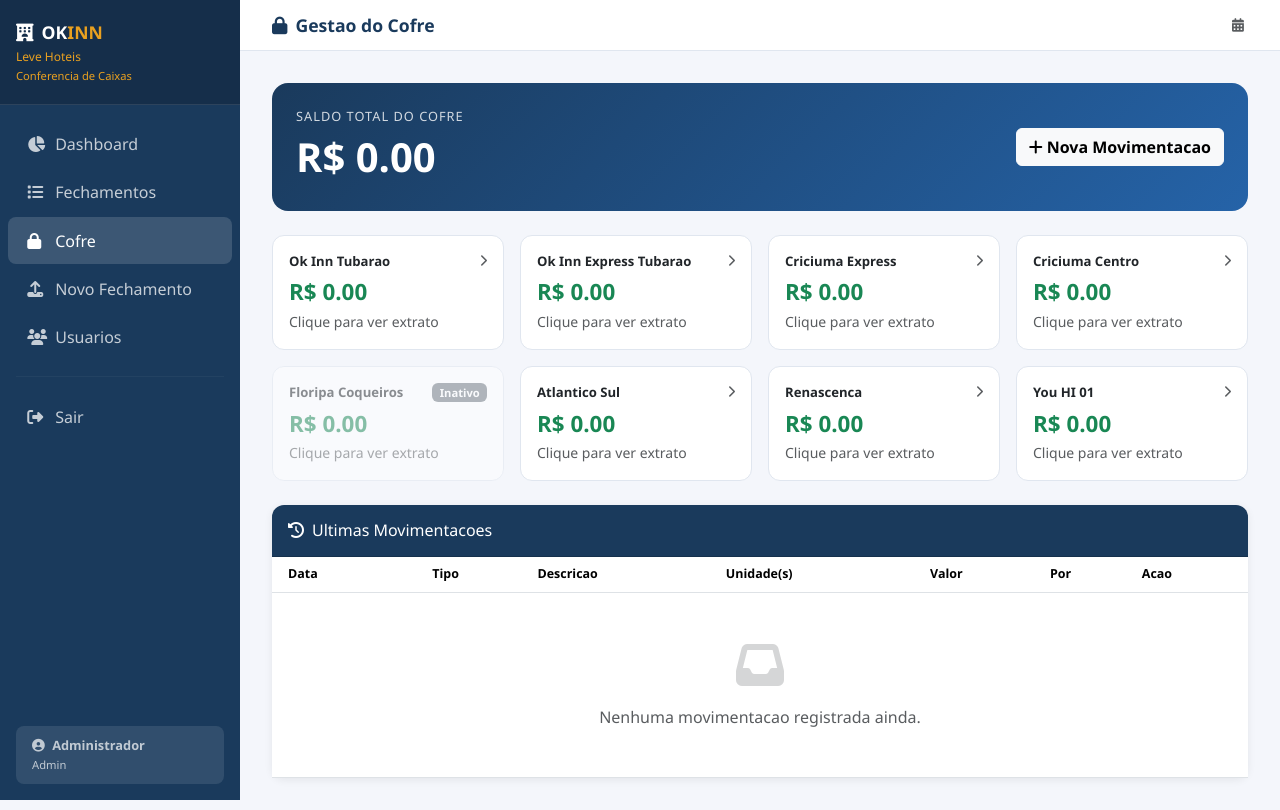
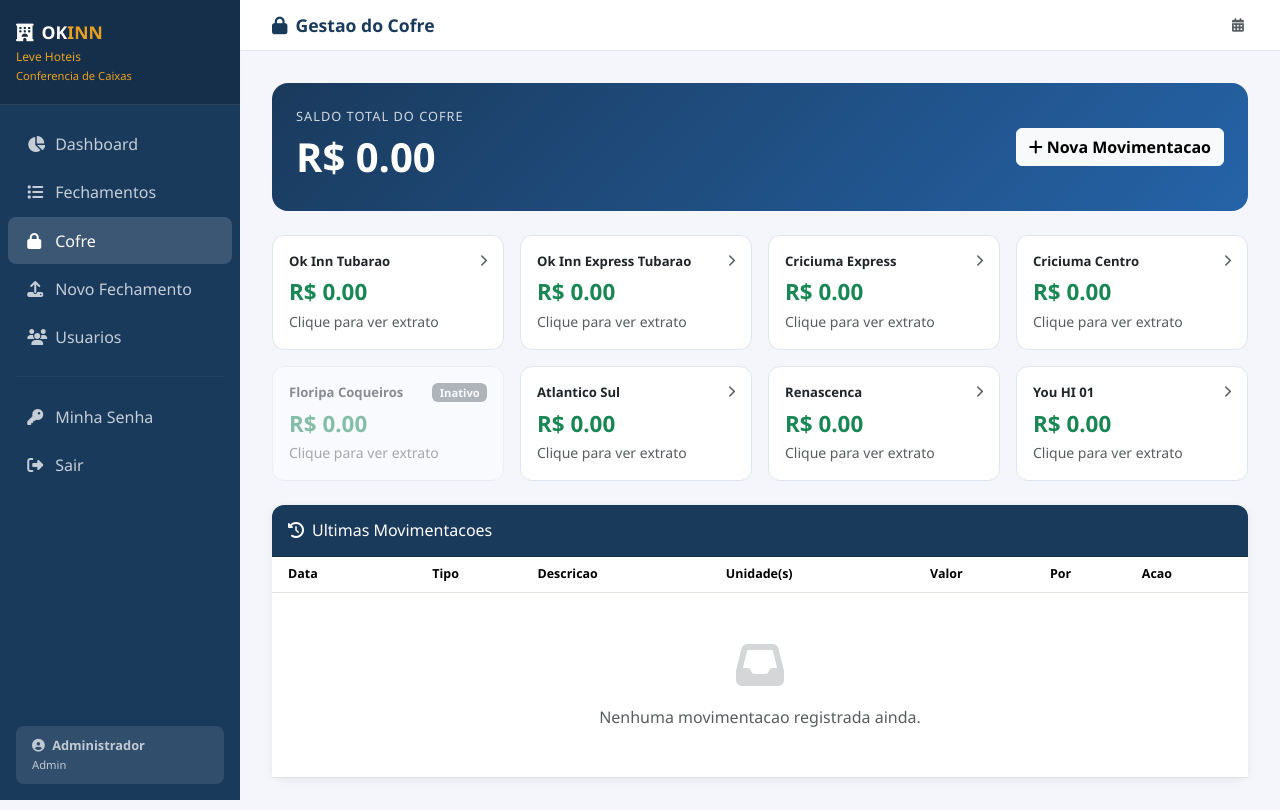
Before and after one commit to financeirookinnhotel-gif/caixa-hotel-okinn, a Flask app: page /cofre in a window 1280 px wide. Run offline with Flask 3, Linux system fonts and the light colour scheme; a user stored in the database is signed in; some libraries are stand-ins or nearby versions.

Commit message:
Add 'Minha Senha' link to navigation
Added a link to 'Minha Senha' in the navigation menu.

```diff
--- a/templates/base.html
+++ b/templates/base.html
@@ -85,6 +85,9 @@
     </a>
     {% endif %}
     <hr style="border-color: rgba(255,255,255,0.15); margin: 1rem 1rem;">
+    <a href="{{ url_for('minha_senha') }}" class="nav-link {% if request.endpoint == 'minha_senha' %}active{% endif %}">
+      <i class="fas fa-key"></i> Minha Senha
+    </a>
     <a href="{{ url_for('logout') }}" class="nav-link">
       <i class="fas fa-sign-out-alt"></i> Sair
     </a>
```
